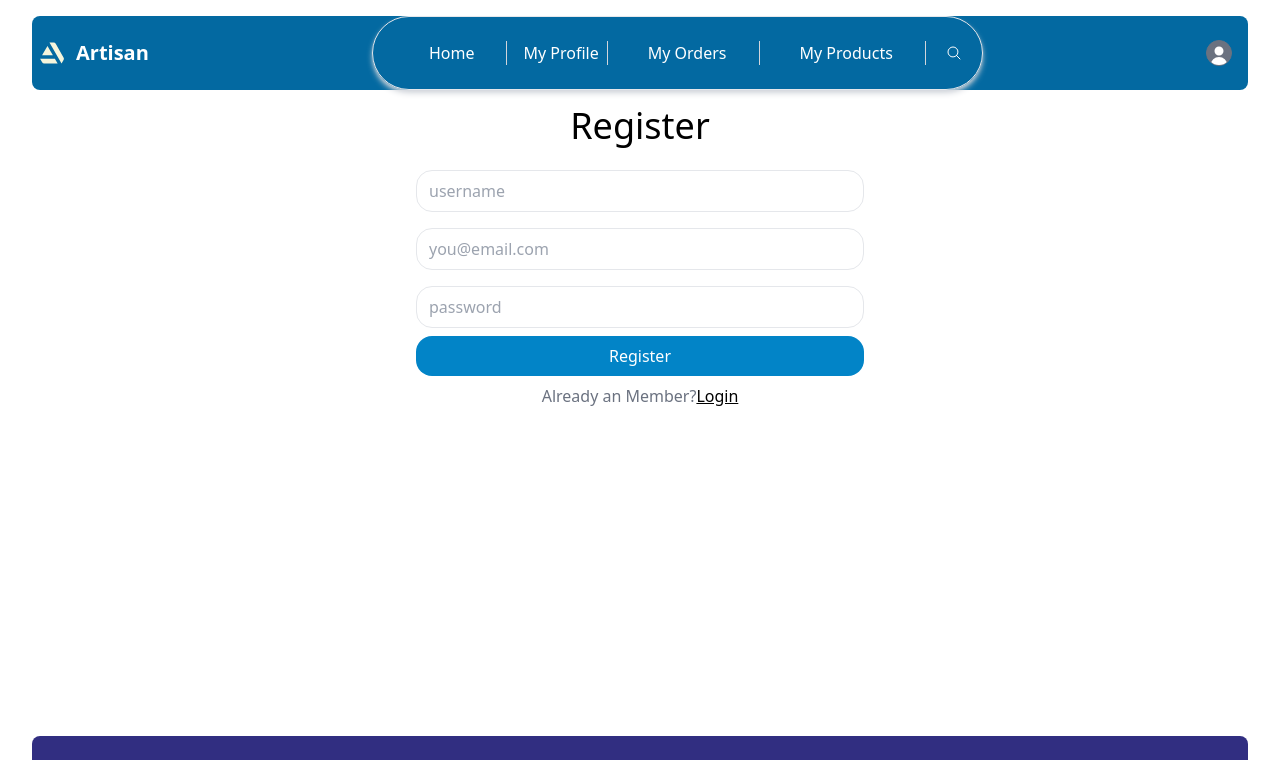
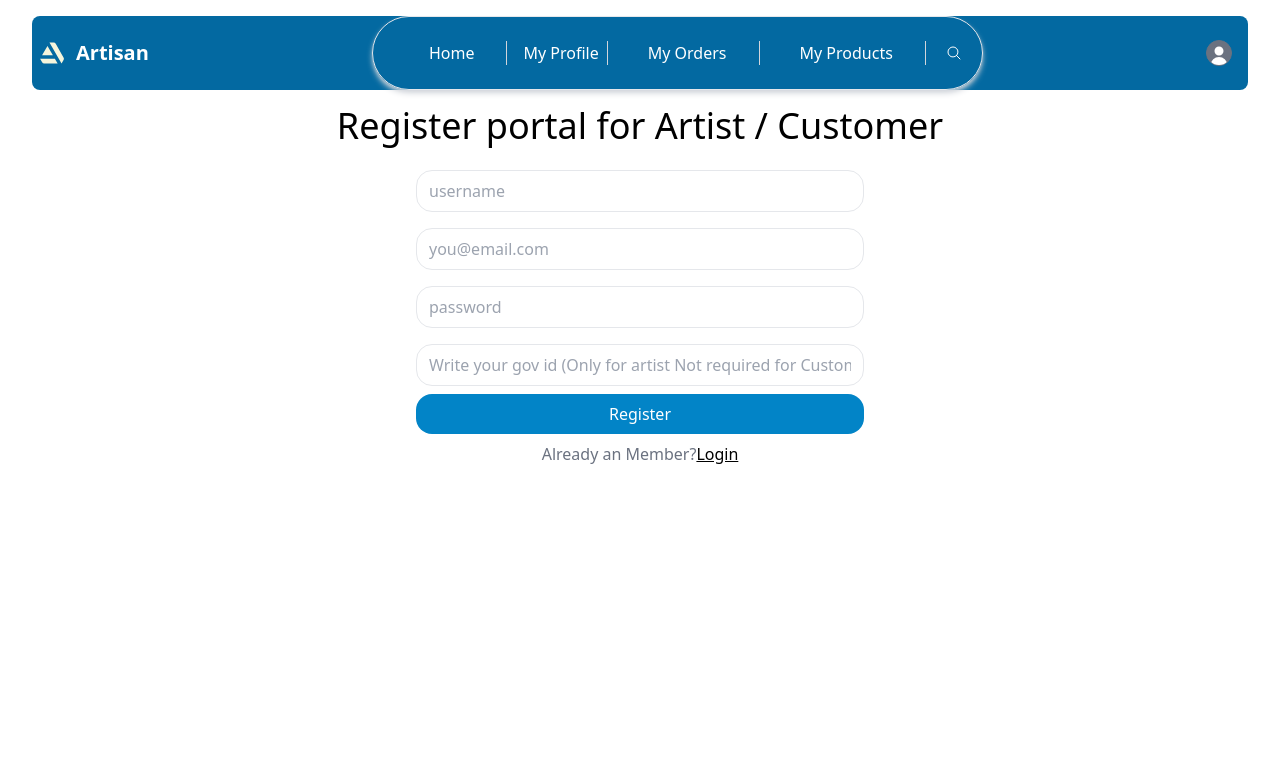
Before and after one commit to Rimeeeeee/artist-mern, a React (Vite) app in the folder client/: page /register in a window 1280 px wide. Shown: the top 760 px of the page. Built offline with nearby package versions, Linux system fonts and the light colour scheme; no server answers.

Commit message:
Update registerpage.jsx

```diff
--- a/client/src/pages/registerpage.jsx
+++ b/client/src/pages/registerpage.jsx
@@ -5,13 +5,16 @@
     const [name,setName]=useState('');
     const [email,setEmail]=useState('');
     const [password,setPassword]=useState('');
+    const [govno,setGovno]=useState('');
     async function registerUser(ev){
            ev.preventDefault();
            try{
             await axios.post('/register',{
                 name,
                 email,
+                govno,
                 password
+
             });
             alert('Registration Successful.Now you can login');
            }
@@ -23,11 +26,12 @@
     return(
         <div className="mt-4 grow flex items-center justify-around">
             <div className="mb-64">
-            <h1 className="text-4xl text-center mb-4">Register</h1>
+            <h1 className="text-4xl text-center mb-4">Register portal for Artist / Customer</h1>
             <form className="max-w-md mx-auto " onSubmit={registerUser}>
             <input type="text" className="w-full border my-2 py-2 px-3 rounded-2xl"placeholder='username' value={name} onChange={ev=>setName(ev.target.value)}/>
                 <input type="email" className="w-full border my-2 py-2 px-3 rounded-2xl"placeholder='you@email.com' value={email} onChange={ev=>setEmail(ev.target.value)}/>
                 <input type="password" className="w-full border my-2 py-2 px-3 rounded-2xl"placeholder='password' value={password} onChange={ev=>setPassword(ev.target.value)}/>
+                <input type="text" className="w-full border my-2 py-2 px-3 rounded-2xl"placeholder='Write your gov id (Only for artist Not required for Customers)' value={govno} onChange={ev=>setGovno(ev.target.value)}/>
                 <button className="bg-sky-600 active:bg-blue-400 hover:bg-sky-500 p-2 w-full text-white rounded-2xl">Register</button>
                 <div className='text-center py-2 text-gray-500'>
                     Already an Member?
```
